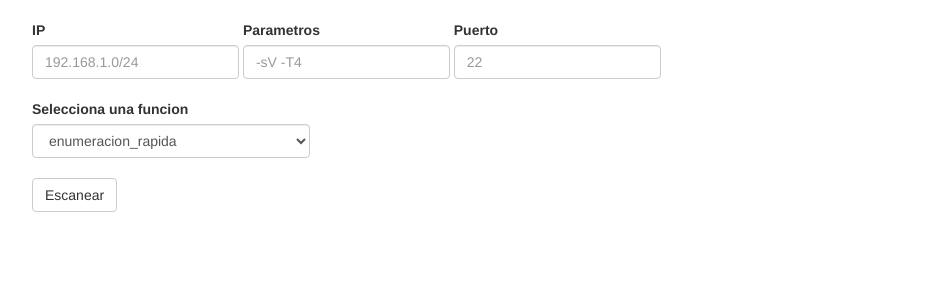
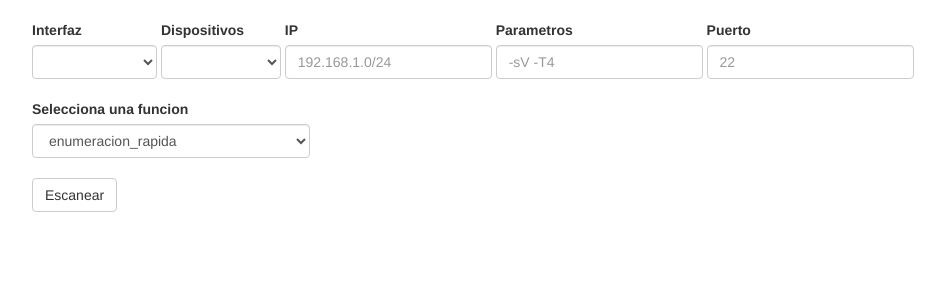
Before and after one commit to ConnorXploit/AutoMetasploit, a Flask app: template templates/index.html in a window 1280 px wide. Shown: the top 300 px of the page, without its empty margins (38-983 px from the left). Run offline with Flask 2, Linux system fonts and the light colour scheme; the template is opened without the code that fills it: most values are stand-ins (such as "Sample title", 1, 10 or a date in 2020); lists and menus that the app fills with data are empty; some libraries are stand-ins or nearby versions.

Commit message:
Mejora Web con Interfaces y dispositivos

```diff
--- a/AutoMetasploit.py
+++ b/AutoMetasploit.py
@@ -101,22 +101,35 @@ class AutoMetasploit():
 @app.route('/')
 def index():
 	script = AutoMetasploit()
+	interfaces = Interfaces()
+	inter=script.configInterfaces.interfaces_mi_pc
 	print('Iniciando AutoMetasploit Web: http://localhost:5000/')
-	return render_template('index.html')
+	return render_template('index.html', interfaces=inter)
 
 @app.route('/nmap', methods=['POST'])
 def nmap():
 	try:
 		try:
+			interfaz = request.form['interfaz']
+			dispositivo = request.form['dispositivo']
 			ip = request.form['rangoIP']
 			params = request.form['params']
 			puerto = request.form['puerto']
 			metodo = request.form['metodo']
 		except:
+			interfaz = request.args.get('interfaz')
+			dispositivo = request.args.get('dispositivo')
 			ip = request.args.get('rangoIP')
 			params = request.args.get('params')
 			puerto = request.args.get('puerto')
 			metodo = request.args.get('metodo')
+
+		if interfaz != '' and metodo == 'enumeracion_rapida':
+			ip = interfaz
+
+		if dispositivo != '' and ip == '' and metodo != 'enumeracion_rapida':
+			ip = dispositivo
+
 		if metodo != '':
 			if ip != '' and params != '':
 				escaner = Escaner(rango=ip, params=params)
@@ -147,7 +160,7 @@ def nmap():
 				hosts = escaner.escanear_todo()
 			else:
 				hosts = {'error_else_2' : 'Metodo no definido'}
-			return jsonify({'datos' : hosts})
+			return jsonify({'datos' : {metodo : hosts}})
 		else:
 			return jsonify({"error_else_1" : "Falta la ip!"})
 	except Exception as e:
--- a/static/js/form.js
+++ b/static/js/form.js
@@ -1,3 +1,6 @@
+listaInterfaces = []
+listaDispositivos = []
+
 $(document).ready(function() {
 
 	$("input[type='text']").click(function () {
@@ -27,17 +30,19 @@ $(document).ready(function() {
 			$('#successAlert1').text("");
 			$('#successAlert1').hide();
 			$('#errorAlert').hide();
-			rangoIP=$('#rangoIPInput').val()
-			params=$('#parametros').val()
-			puerto=$('#puerto').val()
-			meth=$('#metodo').children("option:selected").val()
+			interfaz=$('#interfaz').val();
+			dispositivo=$('#dispositivo').val();
+			rangoIP=$('#rangoIPInput').val();
+			params=$('#parametros').val();
+			puerto=$('#puerto').val();
+			meth=$('#metodo').children("option:selected").val();
 			$('#infoAlert').text("Cargando: " + meth).show();
 			if(meth == 'all'){
 				metodos = ["enumeracion_rapida","escanear_host_completo","escanear_host_con_parametros","escanear_host_name","escanear_host_os","escanear_host_tcp","escanear_host_udp","escanear_host_tcp_banner_grabbing","escanear_todo"];
 				for(m in metodos)
-					callPython(rangoIP, params, puerto, metodos[m])
+					callPython(interfaz, dispositivo, rangoIP, params, puerto, metodos[m])
 			} else {
-				callPython(rangoIP, params, puerto, meth)
+				callPython(interfaz, dispositivo, rangoIP, params, puerto, meth)
 			}
 		}
 		catch(error) {
@@ -45,11 +50,22 @@ $(document).ready(function() {
 		}
 	});
 
-	function callPython(rangoIP, parametros, puerto, metodo){
+	function crearComboDispositivos(lista){
+		$("#dispositivo").append(new Option('', ''));
+		for(dispo in lista){
+			if(!listaDispositivos.includes(lista[dispo]))
+				listaDispositivos.push(lista[dispo])
+				$("#dispositivo").append(new Option(lista[dispo], lista[dispo]));
+		}
+	}
+
+	function callPython(interfaz, dispositivo, rangoIP, parametros, puerto, metodo){
 		var $div = $('div[id^="successAlert"]:last');
 		var num = parseInt( $div.prop("id").match(/\d+/g), 10 ) +1;
 		$.ajax({
 			data : {
+				'interfaz' : interfaz,
+				'dispositivo' : dispositivo,
 				'rangoIP' : rangoIP,
 				'params' : parametros,
 				'puerto' : puerto,
@@ -61,11 +77,15 @@ $(document).ready(function() {
 		})
 		.done(function(data) {
 			if (data.error) {
-				$('#errorAlert').text(data.error).show();
+				$('#errorAlert').html(data.error).show();
 				$('#successAlert1').hide();
 				$('#infoAlert').hide();
 			} else {
-				$('#successAlert1').text($('#successAlert1').text() + JSON.stringify(data)).show();
+				if(data.datos['enumeracion_rapida']){
+					crearComboDispositivos(data.datos['enumeracion_rapida'])
+				}
+				$('#successAlert1').html($('#successAlert1').html() + JSON.stringify(data, undefined, 2));
+				$('#successAlert1').show();
 				$('#errorAlert').hide();
 				$('#infoAlert').hide();
 			}
--- a/templates/index.html
+++ b/templates/index.html
@@ -16,6 +16,26 @@
 <div class="container">
 	<br>
 	<form class="form-inline" id="formInfoGath">
+		{% if interfaces %}
+			<script>
+				{% for inter in interfaces %}
+					listaInterfaces.push('{{inter}}')
+				{% endfor %}
+			</script>
+			<div class="form-group">
+				<label for="interfaz">Interfaz</label><br>
+				<select class="form-control" id="interfaz">
+				<option></option>
+				{% for inter in interfaces %}
+					<option>{{inter}}</option>
+				{% endfor %}
+				</select>
+	  		</div>
+		{% endif %}
+		<div class="form-group">
+			<label for="dispositivo">Dispositivos</label><br>
+			<select class="form-control" id="dispositivo" style="min-width: 120px"></select>
+		</div>
 	  	<div class="form-group">
 		    <label for="rangoIPInput">IP</label><br>
 		    <input type="text" class="form-control" id="rangoIPInput" placeholder="192.168.1.0/24">
@@ -31,7 +51,7 @@
 		<br><br>
 		<label for="metodo">Selecciona una funcion</label><br>
 		<select class="form-control" id="metodo">
-			<option>ALL</option>
+			<option>all</option>
 			<option selected>enumeracion_rapida</option>
 			<option>escanear_host_completo</option>
 			<option>escanear_host_con_parametros</option>
```
Also changed, not shown: core/Escaner.py (+3 -12 lines).
